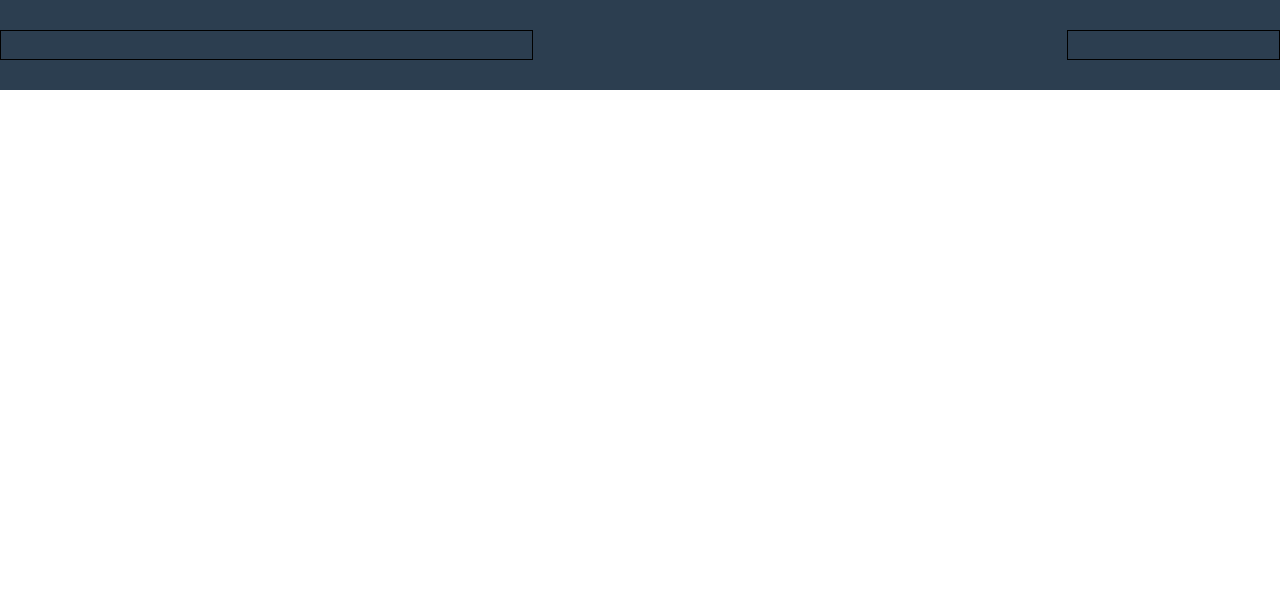
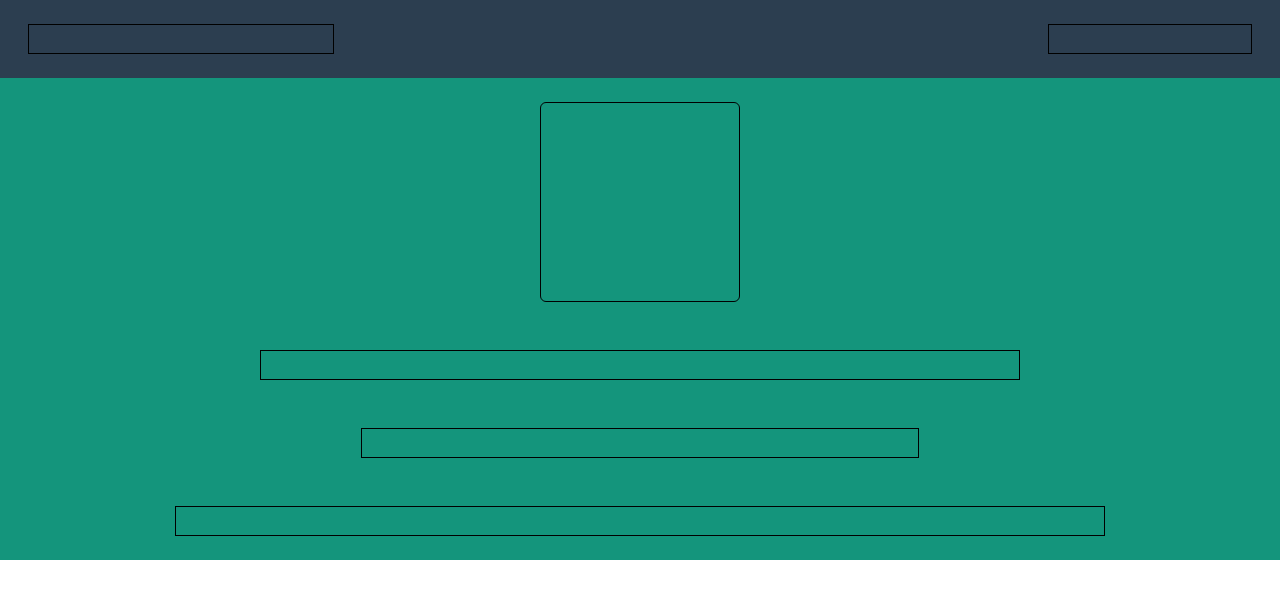
Before and after one commit to hroque01/html-css-bootstrap-freelancer, a plain HTML site: page index.html in a window 1280 px wide. Drawn offline with nearby package versions, Linux system fonts and the light colour scheme.

Commit message:
struttura nav

```diff
--- a/index.html
+++ b/index.html
@@ -11,20 +11,42 @@
 </head>
 
 <body>
+    <!-- header nav -->
     <header>
         <!-- nav -->
         <nav>
             <div class="container-fluid">
-                <div class="row justify-content-between align-items-center">
-                    <div class="block col-5"></div>
-                    <div class="block col-2"></div>
+                <div class="navbar m-3">
+                    <div class="block col-5 col-md-3 col-lg-3"></div>
+                    <div class="block col-2 "></div>
                 </div>
             </div>
         </nav>
     </header>
 
     <main>
-        <section></section>
+        <section class="start">
+            <div class="container">
+                <div class="row py-4 justify-content-center">
+                    <div class="block rounded">
+
+                    </div>
+                </div>
+                <div class="row py-4 justify-content-center">
+                    <div class="block col-8"></div>
+                </div>
+                <div class="row py-4 m-auto justify-content-center">
+                    <div class="block col-6"></div>
+                </div>
+                <div class="row py-4 m-auto justify-content-center">
+                    <div class="block col-10"></div>
+                </div>
+            </div>
+        </section>
+
+
+
+
         <section></section>
         <section></section>
         <section></section>
--- a/style.css
+++ b/style.css
@@ -1,8 +1,6 @@
 nav {
     display: flex;
     background-color: #2c3e50;
-    /* debug */
-    height: 90px;
 }
 
 .block {
@@ -11,6 +9,11 @@ nav {
     border: 1px solid black;
 }
 
-.row {
-    height: 100%;
+.start {
+    background-color: #14957c;
 }
+
+.rounded {
+    width: 200px;
+    height: 200px;
+}
```
Also changed, not shown: img/avatar.svg (added), img/cabin.png (added), img/cake.png (added), img/circus.png (added), img/game.png (added), img/safe.png (added), img/submarine.png (added).
